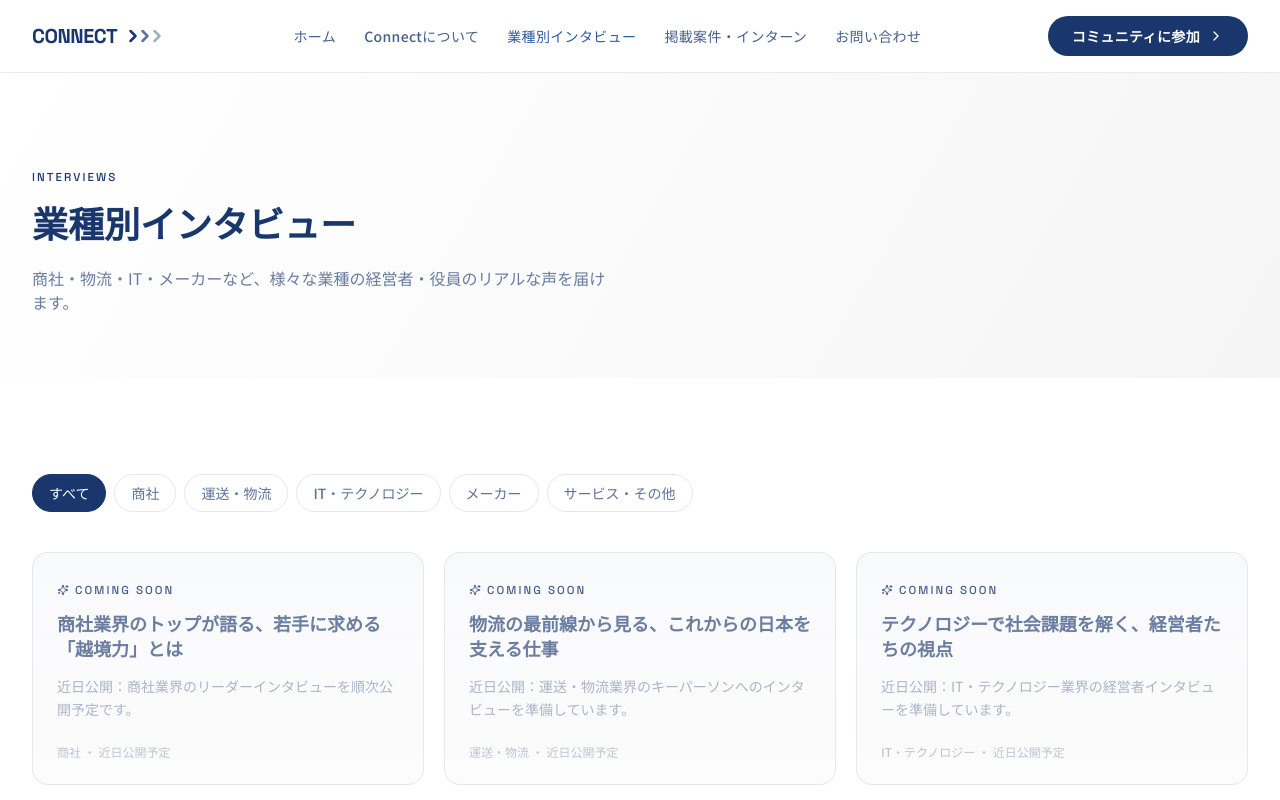
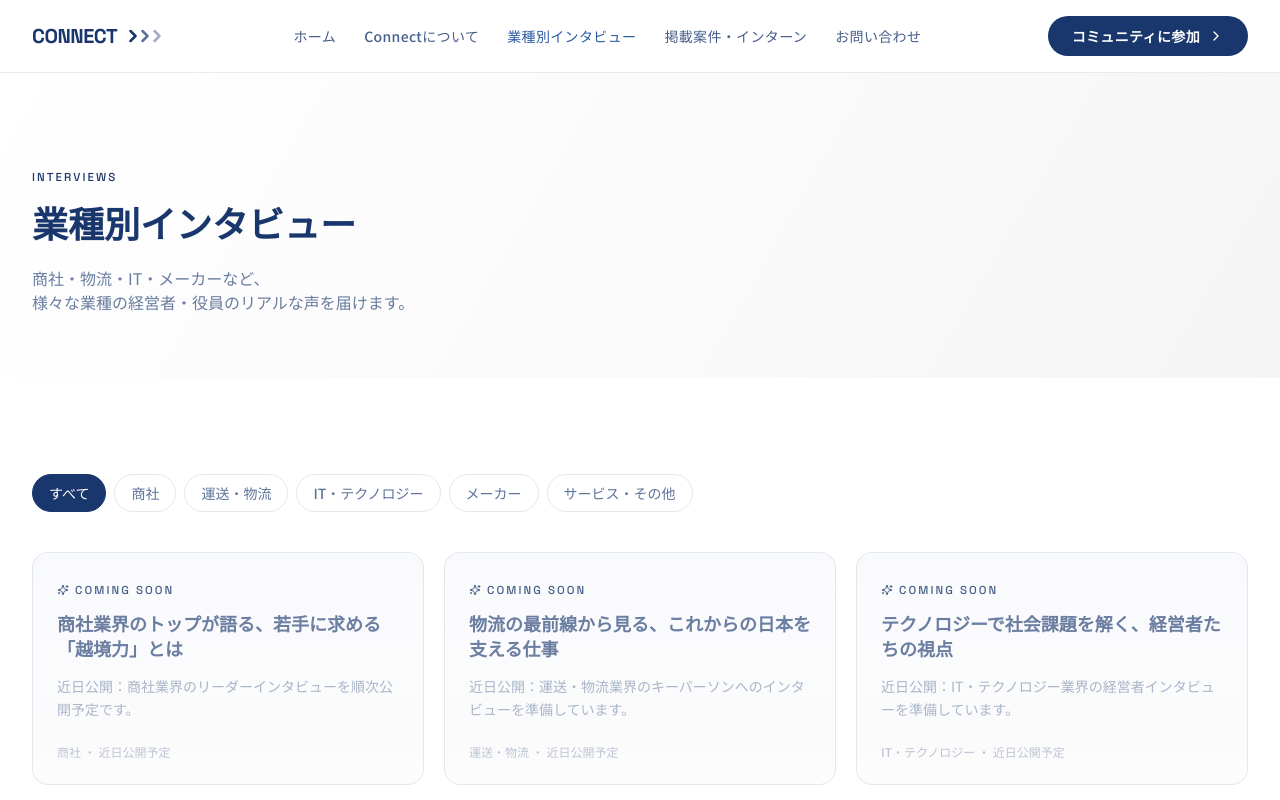
Before and after one commit to fumaichihara/student-community-connect, a React (Vite) app: page /interviews in a window 1280 px wide. Shown: the top 800 px of the page. Built offline with nearby package versions, Linux system fonts and the light colour scheme.

Commit message:
Update Interviews.jsx

```diff
--- a/src/pages/Interviews.jsx
+++ b/src/pages/Interviews.jsx
@@ -16,7 +16,9 @@ export default function Interviews() {
             業種別インタビュー
           </h1>
           <p className="mt-5 max-w-xl text-sm leading-relaxed text-slate-150/65 sm:text-base">
-            商社・物流・IT・メーカーなど、様々な業種の経営者・役員のリアルな声を届けます。
+            商社・物流・IT・メーカーなど、
+            <br />
+            様々な業種の経営者・役員のリアルな声を届けます。
           </p>
         </div>
       </section>
```
